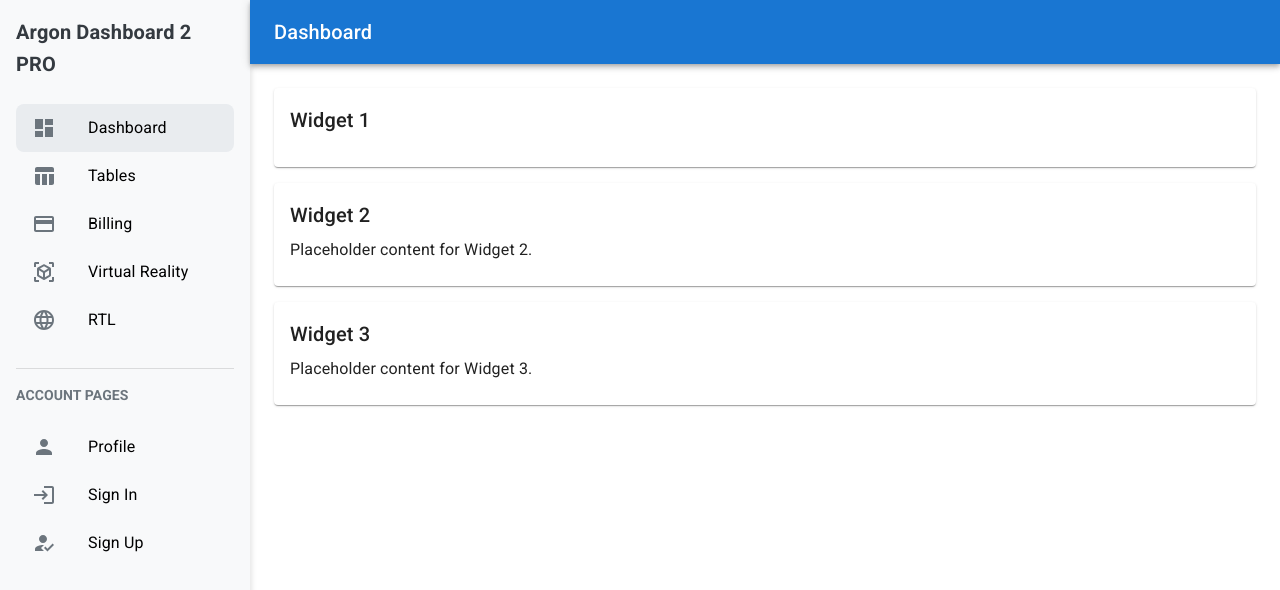
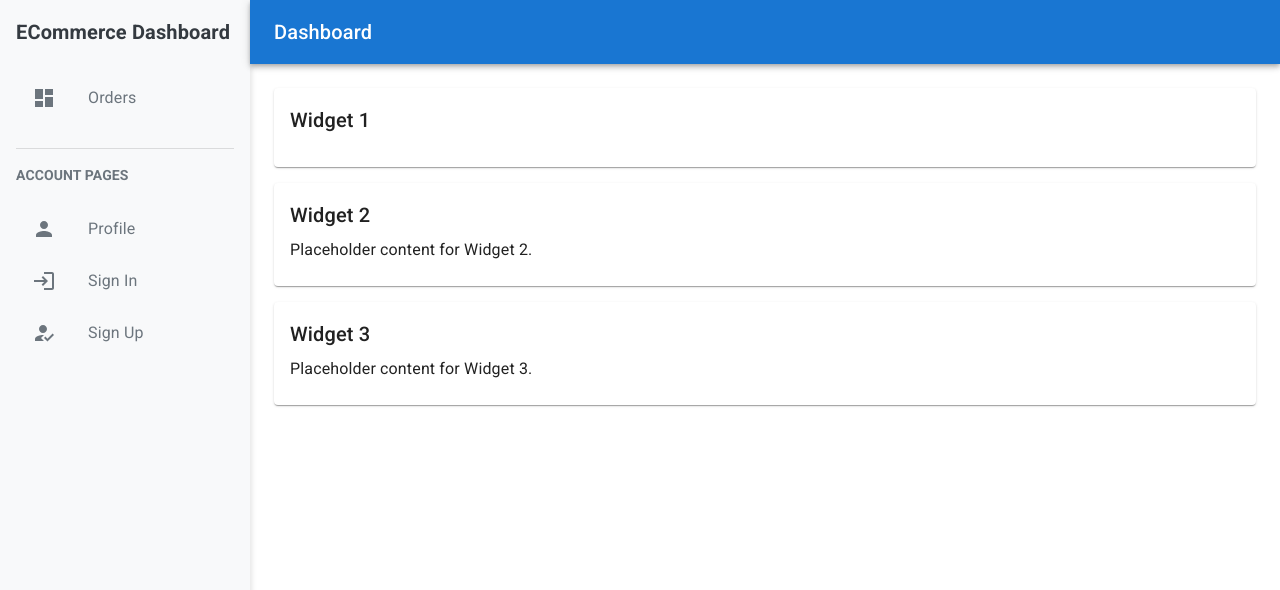
Before and after one commit to amhoba2014/e-commerce-order-tracking-and-performance-dashboard, a Next.js app in the folder frontend/assets/: page / in a window 1280 px wide. Shown: the top 590 px of the page. Built offline with nearby package versions, Linux system fonts and the light colour scheme; what @hey-api/client-fetch would draw is missing.

Commit message:
sidebar changed

```diff
--- a/frontend/assets/components/sidebar.tsx
+++ b/frontend/assets/components/sidebar.tsx
@@ -1,5 +1,6 @@
 import React from 'react'
-import { Typography, List, ListItem, ListItemIcon, ListItemText, Divider } from '@mui/material'
+import { Typography, List, ListItem, ListItemIcon, ListItemText, Divider, ButtonBase } from '@mui/material'
+import { styled } from '@mui/material/styles'
 import DashboardIcon from '@mui/icons-material/Dashboard'
 import TableChartIcon from '@mui/icons-material/TableChart'
 import CreditCardIcon from '@mui/icons-material/CreditCard'
@@ -9,7 +10,31 @@
 import LoginIcon from '@mui/icons-material/Login'
 import HowToRegIcon from '@mui/icons-material/HowToReg'
 
+// Define a styled button with hover effects
+const SidebarButton = styled(ButtonBase)(({ theme }) => ({
+  width: '100%',
+  borderRadius: '8px',
+  padding: '10px 16px',
+  textAlign: 'left',
+  display: 'flex',
+  alignItems: 'center',
+  justifyContent: 'flex-start',
+  color: '#6c757d',
+  textTransform: 'none',
+  fontWeight: 400,
+  transition: 'box-shadow 0.3s ease, background-color 0.3s ease',
+  '&:hover': {
+    backgroundColor: '#e9ecef',
+    boxShadow: '0 4px 10px rgba(0, 0, 0, 0.15)',
+    color: '#495057'
+  }
+}))
+
 export default function Sidebar() {
+  const handleNavigation = (path) => {
+    alert(`Navigating to ${path}`) // Replace this with your navigation logic
+  }
+
   return (
     <div style={{
       width: '250px',
@@ -23,34 +48,44 @@
         fontWeight: 'bold',
         color: '#343a40'
       }}>
-        Argon Dashboard 2 PRO
+        ECommerce Dashboard
       </Typography>
 
       <List>
-        <ListItem component="div" style={{ borderRadius: '8px', backgroundColor: '#e9ecef' }}>
+        <ListItem disablePadding>
+          <SidebarButton onClick={() => handleNavigation('/orders')}>
             <ListItemIcon><DashboardIcon style={{ color: '#6c757d' }} /></ListItemIcon>
-          <ListItemText primary="Dashboard" />
+            <ListItemText primary="Orders" />
+          </SidebarButton>
         </ListItem>
 
-        <ListItem component="div" style={{ borderRadius: '8px' }}>
+        {/* <ListItem disablePadding>
+          <SidebarButton onClick={() => handleNavigation('/tables')}>
             <ListItemIcon><TableChartIcon style={{ color: '#6c757d' }} /></ListItemIcon>
             <ListItemText primary="Tables" />
+          </SidebarButton>
         </ListItem>
 
-        <ListItem component="div" style={{ borderRadius: '8px' }}>
+        <ListItem disablePadding>
+          <SidebarButton onClick={() => handleNavigation('/billing')}>
             <ListItemIcon><CreditCardIcon style={{ color: '#6c757d' }} /></ListItemIcon>
             <ListItemText primary="Billing" />
+          </SidebarButton>
         </ListItem>
 
-        <ListItem component="div" style={{ borderRadius: '8px' }}>
+        <ListItem disablePadding>
+          <SidebarButton onClick={() => handleNavigation('/virtual-reality')}>
             <ListItemIcon><ViewInArIcon style={{ color: '#6c757d' }} /></ListItemIcon>
             <ListItemText primary="Virtual Reality" />
+          </SidebarButton>
         </ListItem>
 
-        <ListItem component="div" style={{ borderRadius: '8px' }}>
+        <ListItem disablePadding>
+          <SidebarButton onClick={() => handleNavigation('/rtl')}>
             <ListItemIcon><LanguageIcon style={{ color: '#6c757d' }} /></ListItemIcon>
             <ListItemText primary="RTL" />
-        </ListItem>
+          </SidebarButton>
+        </ListItem> */}
       </List>
 
       <Divider style={{ margin: '16px 0' }} />
@@ -65,19 +100,25 @@
       </Typography>
 
       <List>
-        <ListItem component="div" style={{ borderRadius: '8px' }}>
+        <ListItem disablePadding>
+          <SidebarButton onClick={() => handleNavigation('/profile')}>
             <ListItemIcon><PersonIcon style={{ color: '#6c757d' }} /></ListItemIcon>
             <ListItemText primary="Profile" />
+          </SidebarButton>
         </ListItem>
 
-        <ListItem component="div" style={{ borderRadius: '8px' }}>
+        <ListItem disablePadding>
+          <SidebarButton onClick={() => handleNavigation('/sign-in')}>
             <ListItemIcon><LoginIcon style={{ color: '#6c757d' }} /></ListItemIcon>
             <ListItemText primary="Sign In" />
+          </SidebarButton>
         </ListItem>
 
-        <ListItem component="div" style={{ borderRadius: '8px' }}>
+        <ListItem disablePadding>
+          <SidebarButton onClick={() => handleNavigation('/sign-up')}>
             <ListItemIcon><HowToRegIcon style={{ color: '#6c757d' }} /></ListItemIcon>
             <ListItemText primary="Sign Up" />
+          </SidebarButton>
         </ListItem>
       </List>
     </div>
```
Lines whose indentation alone changed are shown as unchanged.
